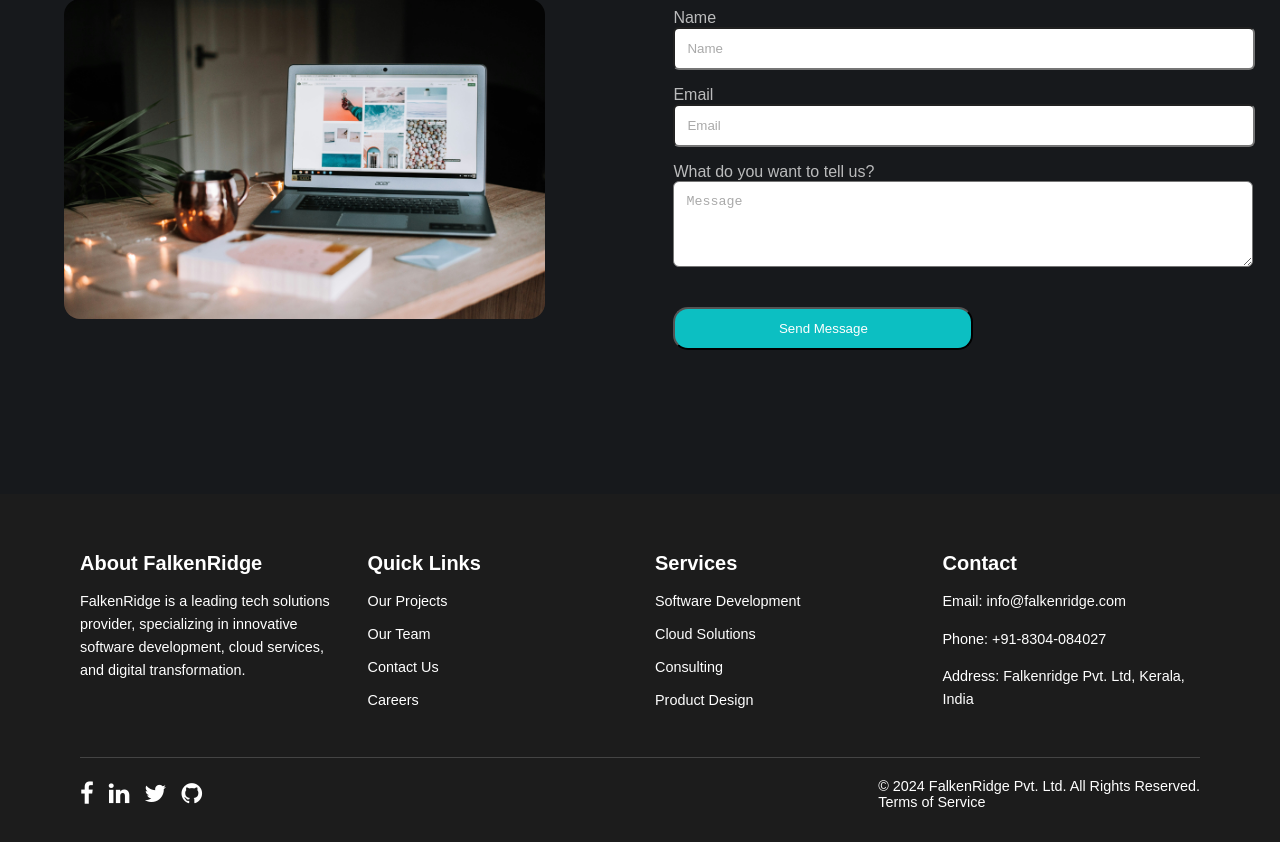
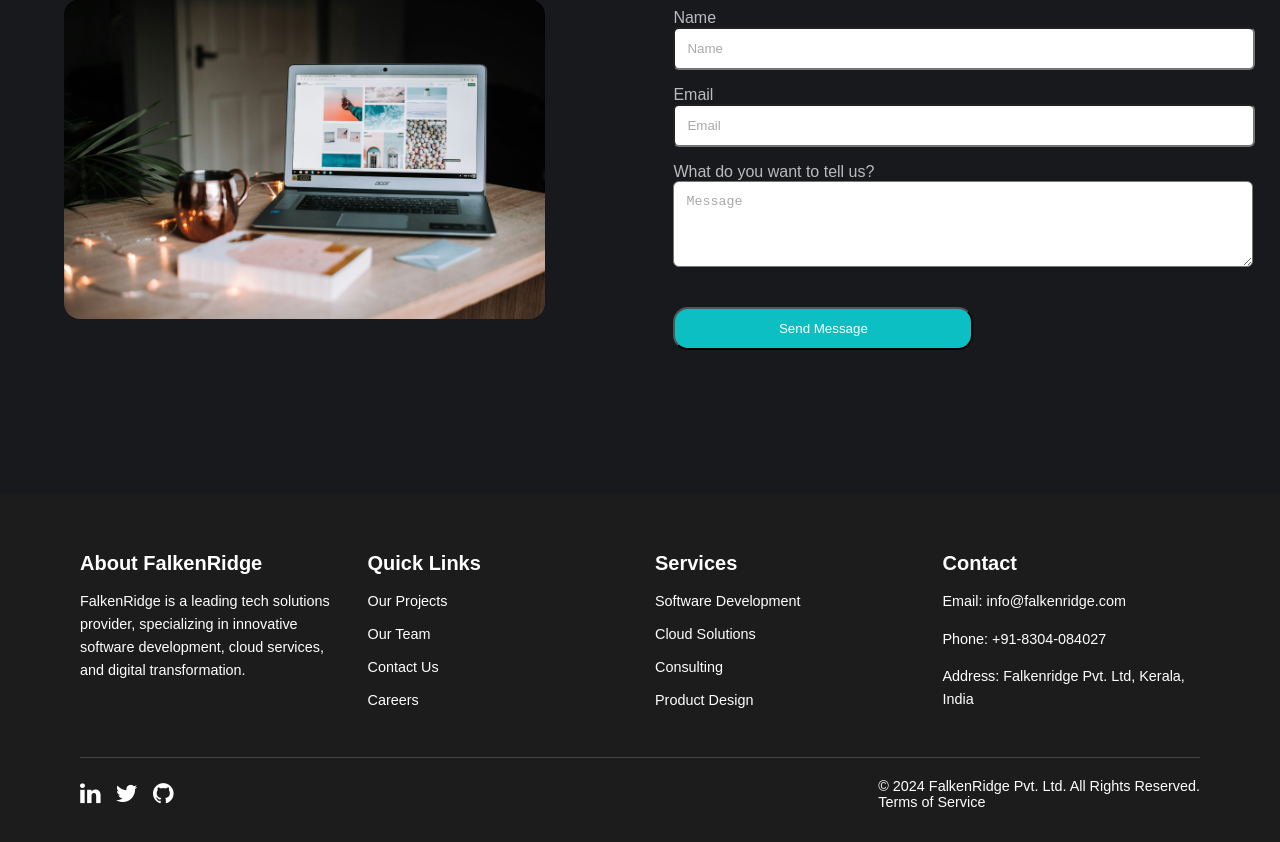
Before and after one commit to naayifmuhammad/FalkenRidge, a React (Create React App) app: page /contact in a window 1280 px wide. Shown: the part 286-1128 px from the top of the page. Built offline with nearby package versions, Linux system fonts and the light colour scheme; what smooth-scroll would draw is missing.

Commit message:
fixed nav links

```diff
--- a/src/components/Footer.jsx
+++ b/src/components/Footer.jsx
@@ -36,8 +36,7 @@
       </div>
       <div className="footer-bottom">
         <div className="footer-socials">
-          <a href="https://facebook.com"><i className="fa fa-facebook"></i></a>
-          <a href="www.linkedin.com/in/falkenridge"><i className="fa fa-linkedin"></i></a>
+          <a href="https://www.linkedin.com/company/falkenridge"><i className="fa fa-linkedin"></i></a>
           <a href="https://x.com/FalkenRidge"><i className="fa fa-twitter"></i></a>
           <a href="https://github.com/FalkenRidge"><i className="fa fa-github"></i></a>
         </div>
--- a/src/components/Navbar.jsx
+++ b/src/components/Navbar.jsx
@@ -18,7 +18,7 @@
         <a href="/#projects">Projects</a>
         <a href="/#team">Team</a>
         <a href="https://facebook.com" target='_blank' rel="noreferrer">{isOpen ? "Facebook" : <i className='fa fa-facebook-official'></i>}</a>
-        <a href="https://linkedin.com" target='_blank' rel="noreferrer">{isOpen ? "LinkedIn" : <i className='fa fa-linkedin'></i>}</a>
+        <a href="https://www.linkedin.com/company/falkenridge" target='_blank' rel="noreferrer">{isOpen ? "LinkedIn" : <i className='fa fa-linkedin'></i>}</a>
         <a href="/contact" className='contact-button'>Contact</a>
       </div>
     </nav>
```
